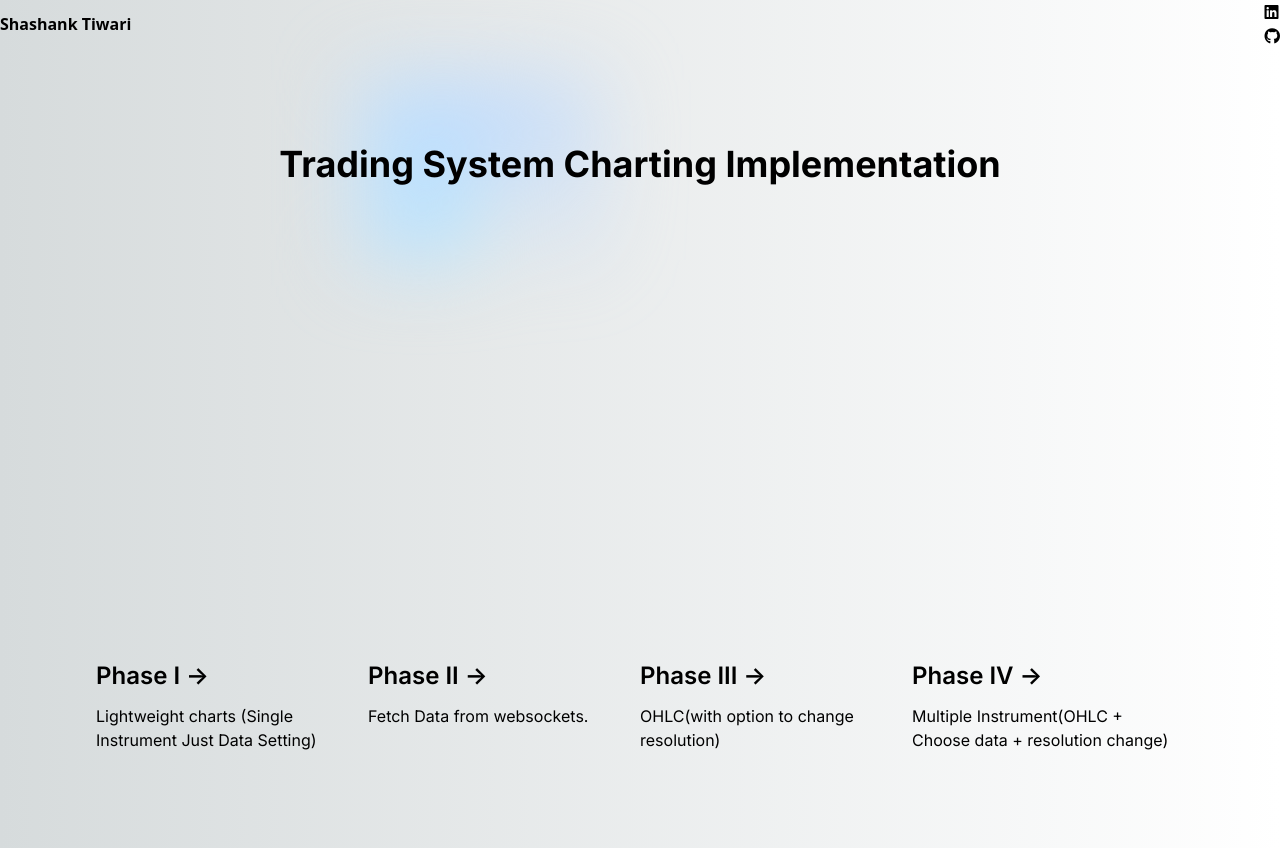
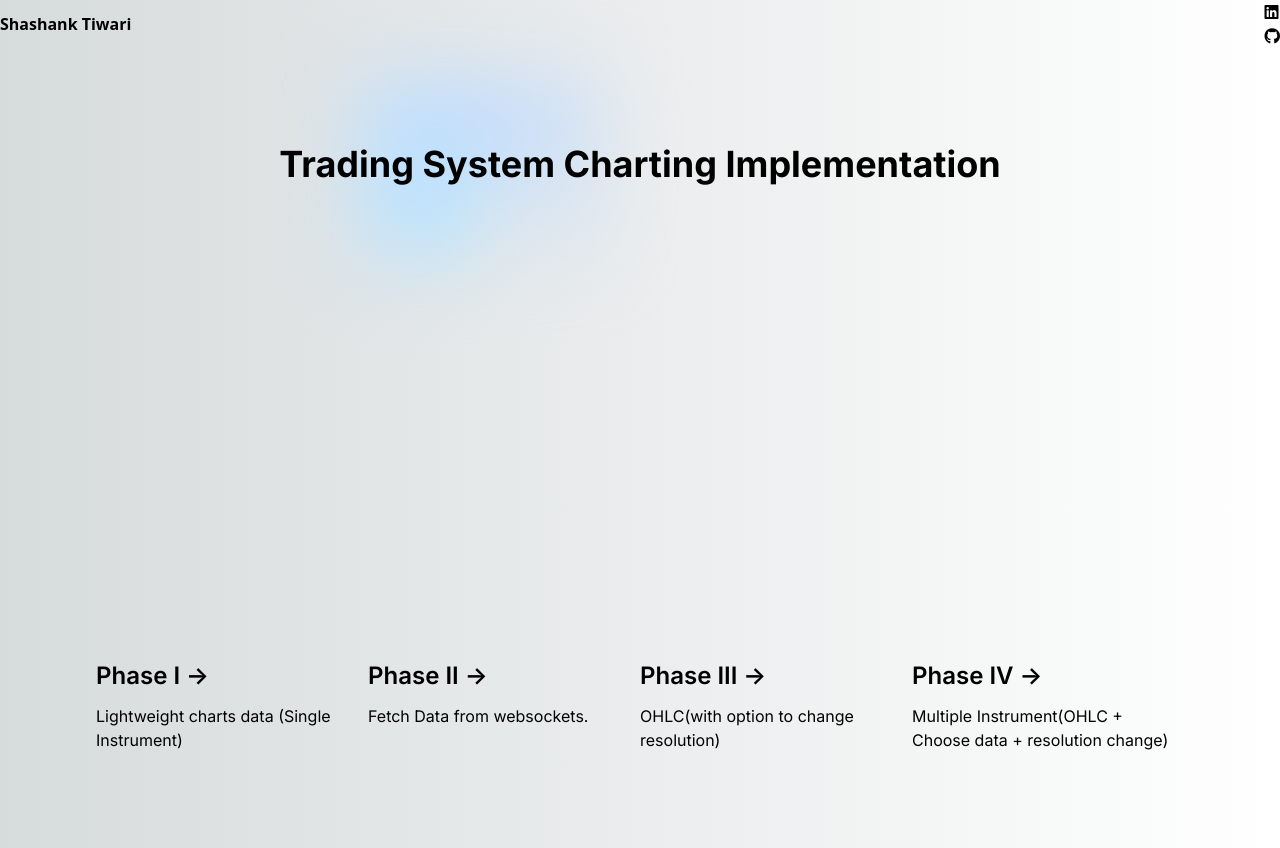
Before and after one commit to shashank40/algotest-client, a Next.js app: page / in a window 1280 px wide. Built offline with nearby package versions, Linux system fonts and the light colour scheme.

Commit message:
Changed title of the project

```diff
--- a/src/pages/index.js
+++ b/src/pages/index.js
@@ -15,7 +15,7 @@ export default function Home() {
       </div>
 
       <div className="mb-32 grid text-center lg:mb-0 lg:grid-cols-4 lg:text-left">
-        <LinkComponent heading="Phase I" description="Lightweight charts (Single Instrument Just Data Setting)" hreftag= "/phase1"/>
+        <LinkComponent heading="Phase I" description="Lightweight charts data (Single Instrument)" hreftag= "/phase1"/>
         <LinkComponent heading="Phase II" description="Fetch Data from websockets." hreftag= "/phase2"/>
         <LinkComponent heading="Phase III" description="OHLC(with option to change resolution)" hreftag= "/phase3"/>
         <LinkComponent heading="Phase IV" description="Multiple Instrument(OHLC + Choose data + resolution change)" hreftag= "/phase4"/>
```
